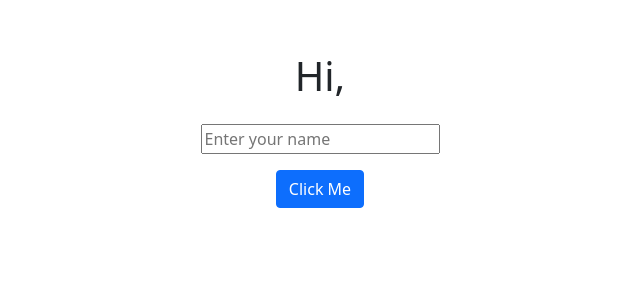
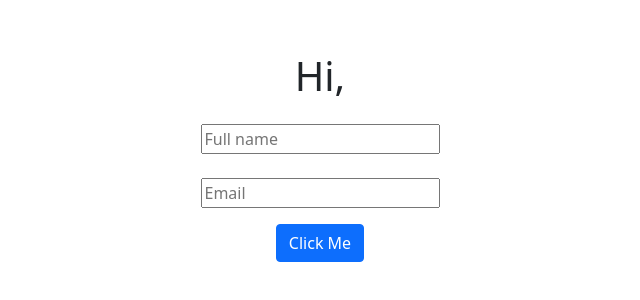
Before and after one commit to sanajitjana/react-js-forms, a React (Create React App) app: page / in a window 1280 px wide. Shown: the part 204-504 px from the top of the page, without its empty margins (320-960 px from the left). Built offline with nearby package versions, Linux system fonts and the light colour scheme.

Commit message:
add 2nd field

```diff
--- a/src/App.js
+++ b/src/App.js
@@ -19,7 +19,15 @@ const App = () => {
         <div className="pt-3 pb-3">
           <input
             type="text"
-            placeholder="Enter your name"
+            placeholder="Full name"
+            onChange={textEvent}
+            value={Text}
+          />
+          <br />
+          <br />
+          <input
+            type="text"
+            placeholder="Email"
             onChange={textEvent}
             value={Text}
           />
```
